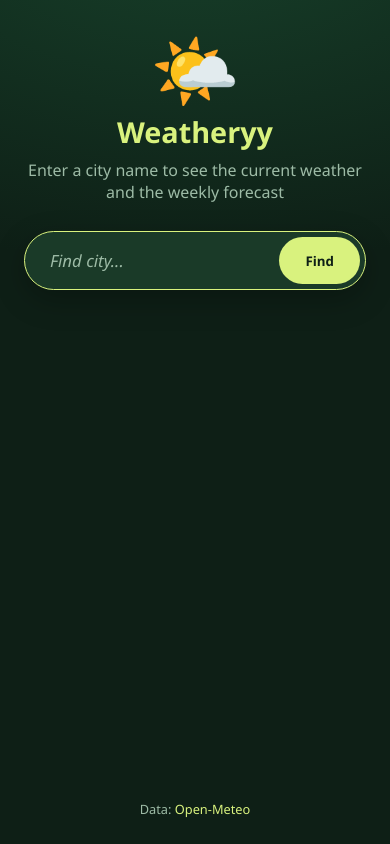
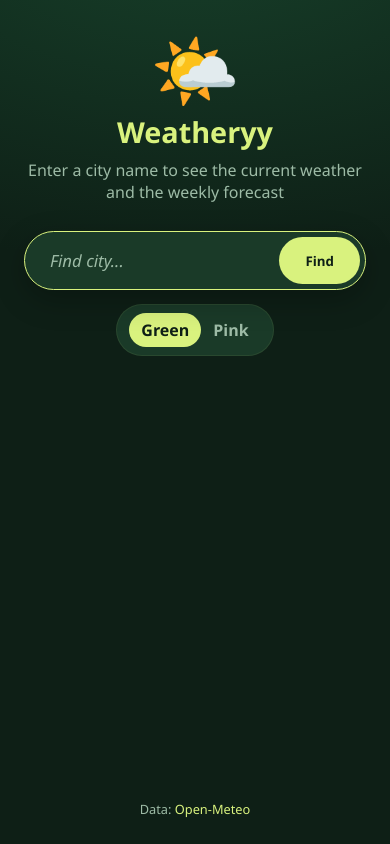
Before and after one commit to oneslaught/Weatheryy, a Flask app: page / in a window 390 px wide. Run offline with Flask 3, Linux system fonts and the light colour scheme.

Commit message:
Added ability to switch between themes

```diff
--- a/app.py
+++ b/app.py
@@ -2,6 +2,13 @@ from flask import Flask, redirect, render_template, request, url_for
 from weather import get_weather
 
 app = Flask(__name__)
+
+THEMES = {"green", "pink"}
+
+@app.context_processor
+def inject_theme():
+    theme = request.cookies.get("theme", "green")
+    return {"theme": theme if theme in THEMES else "green"}
 
 @app.route("/")
 def index():
--- a/static/style.css
+++ b/static/style.css
@@ -5,9 +5,25 @@
   --bg3: rgba(255, 255, 255, 0.04);
   --bg-glow: #17402a;
   --accent: #d9f27e;
+  --on-accent: #0e1f16;
   --text: #f1f7ee;
   --muted: #9dbba6;
   --border: rgba(217, 242, 126, 0.08);
+  --line: rgba(217, 242, 126, 0.35);
+}
+
+/* pink theme */
+[data-theme="pink"] {
+  --bg: #22101a;
+  --bg2: #3d1b2e;
+  --bg3: rgba(255, 255, 255, 0.04);
+  --bg-glow: #4a1d36;
+  --accent: #f7a6d0;
+  --on-accent: #22101a;
+  --text: #fbeef4;
+  --muted: #c9a0b5;
+  --border: rgba(247, 166, 208, 0.1);
+  --line: rgba(247, 166, 208, 0.35);
 }
 
 * {
@@ -122,7 +138,7 @@ body {
   padding: 0 26px;
   border-radius: 999px;
   background-color: var(--accent);
-  color: #0e1f16;
+  color: var(--on-accent);
   font-family: inherit;
   font-weight: 600;
   transition:
@@ -151,7 +167,13 @@ body {
 .topbar .unit-switch {
   grid-column: 3;
   justify-self: start;
-  margin:0;
+  margin: 0;
+}
+
+.topbar .theme-switch {
+  grid-column: 1;
+  justify-self: end;
+  margin: 0;
 }
 
 .city-name {
@@ -161,26 +183,34 @@ body {
 }
 
 /* ----- °C / °F button styles ----- */
-.unit-switch {
+.unit-switch,
+.theme-switch {
   display: flex;
   width: fit-content;
-  background: #1a3a28;
-  border: 1px solid rgba(217, 242, 126, 0.08);
+  background: var(--bg2);
+  border: 1px solid var(--border);
   border-radius: 999px;
   padding: 12px 20px;
 }
 
-.unit-switch a {
+.unit-switch a,
+.theme-switch button {
   padding: 6px 16px;
+  border: 0;
   border-radius: 999px;
+  background: transparent;
   color: var(--muted);
   text-decoration: none;
+  font-family: inherit;
+  font-size: inherit;
   font-weight: 600;
+  cursor: pointer;
 }
 
-.unit-switch a.active {
+.unit-switch a.active,
+.theme-switch button.active {
   background: var(--accent);
-  color: #0e1f16;
+  color: var(--on-accent, #0e1f16);
 }
 
 /* ----- weather.html ----- */
@@ -258,7 +288,7 @@ body {
 .stats-line {
   flex: 1;
   height: 2px;
-  background-color: rgba(217, 242, 126, 0.35);
+  background-color: var(--line);
 }
 
 .stats-row strong {
@@ -297,7 +327,8 @@ body {
   font-weight: 400;
 }
 
-.day-icon, .hourly-icon {
+.day-icon,
+.hourly-icon {
   font-size: 1.8rem;
 }
 
@@ -457,7 +488,6 @@ body {
   font-size: 1.3rem;
 }
 
-
 /*------laptop------*/
 @media (max-width: 1280px) {
   body {
@@ -493,6 +523,36 @@ body {
   }
 }
 
+@media (max-width: 1000px) {
+  .topbar {
+    grid-template-columns: 1fr 1fr;
+    row-gap: 14px;
+  }
+
+  .topbar .search {
+    grid-column: 1 / -1;
+    grid-row: 1;
+    justify-self: center;
+  }
+
+  .topbar .theme-switch {
+    grid-column: 1;
+    grid-row: 2;
+    justify-self: end;
+  }
+
+  .topbar .unit-switch {
+    grid-column: 2;
+    grid-row: 2;
+    justify-self: start;
+  }
+
+  .topbar-solo .theme-switch {
+    grid-column: 1 / -1;
+    justify-self: center;
+  }
+}
+
 /* ------phone------ */
 @media (max-width: 640px) {
   .dashboard > .card {
@@ -503,14 +563,14 @@ body {
     grid-template-columns: repeat(3, 1fr);
   }
 
-  .topbar {
-    grid-template-columns: 1fr;
+  .unit-switch,
+  .theme-switch {
+    padding: 8px 12px;
   }
 
-  .topbar .search,
-  .topbar .unit-switch {
-    grid-column: 1;
-    justify-self: center;
+  .unit-switch a,
+  .theme-switch button {
+    padding: 6px 12px;
   }
 
   .city-name {
--- /dev/null
+++ b/static/theme.js
@@ -0,0 +1,14 @@
+const options = document.querySelectorAll(".theme-switch button");
+
+function applyTheme(theme) {
+  document.documentElement.dataset.theme = theme;
+  options.forEach((option) => {
+    option.classList.toggle("active", option.dataset.themeValue === theme);
+  });
+  document.cookie =
+    document.cookie = `theme=${theme}; path=/; max-age=31536000; samesite=lax`;
+}
+
+options.forEach((option) => {
+  option.addEventListener("click", () => applyTheme(option.dataset.themeValue));
+});
--- a/templates/_search.html
+++ b/templates/_search.html
@@ -1,3 +1,19 @@
+<div class="theme-switch" role="group" aria-label="Color theme">
+  <button
+    class="{{ 'active' if theme == 'green' }}"
+    type="button"
+    data-theme-value="green"
+  >
+    Green
+  </button>
+  <button
+    class="{{ 'active' if theme == 'pink' }}"
+    type="button"
+    data-theme-value="pink"
+  >
+    Pink
+  </button>
+</div>
 <form class="search" action="{{ url_for('weather') }}" method="get">
   <input
     class="search-input"
@@ -7,7 +23,12 @@
     placeholder="Find city..."
     autocomplete="off"
     required
-    {% if autofocus %}autofocus{% endif %}
+    {%
+    if
+    autofocus
+    %}autofocus{%
+    endif
+    %}
   />
   <input type="hidden" name="unit" value="{{ unit or 'c'}}" />
   <button class="search-button" type="submit" aria-label="Find">Find</button>
--- a/templates/base.html
+++ b/templates/base.html
@@ -1,5 +1,5 @@
 <!doctype html>
-<html lang="eng">
+<html lang="eng" data-theme="{{ theme }}">
   <head>
     <meta charset="utf-8" />
     <meta name="viewport" content="width=device-width, initial-scale=1" />
@@ -17,5 +17,6 @@
         >Open-Meteo</a
       >
     </footer>
+    <script src="{{ url_for('static', filename='theme.js') }}"></script>
   </body>
 </html>
--- a/templates/index.html
+++ b/templates/index.html
@@ -1,12 +1,12 @@
-{% extends "base.html" %}
-{% block title %}Homepage{% endblock %}
-{% block body_class %}is-home{% endblock %}
-{% block content %}
+{% extends "base.html" %} {% block title %}Homepage{% endblock %} {% block
+body_class %}is-home{% endblock %} {% block content %}
 <section class="hero">
   <div class="hero-icon" aria-hidden="true">🌤️</div>
   <h1 class="hero-title">Weatheryy</h1>
-  <p class="hero-subtitle">Enter a city name to see the current weather and the weekly forecast</p>
+  <p class="hero-subtitle">
+    Enter a city name to see the current weather and the weekly forecast
+  </p>
   {% set autofocus = true %}
-  {% include "_search.html" %}
+  <div class="topbar topbar-solo">{% include "_search.html" %}</div>
 </section>
 {% endblock %}
```
Also changed, not shown: templates/error.html (+13 -10 lines).
